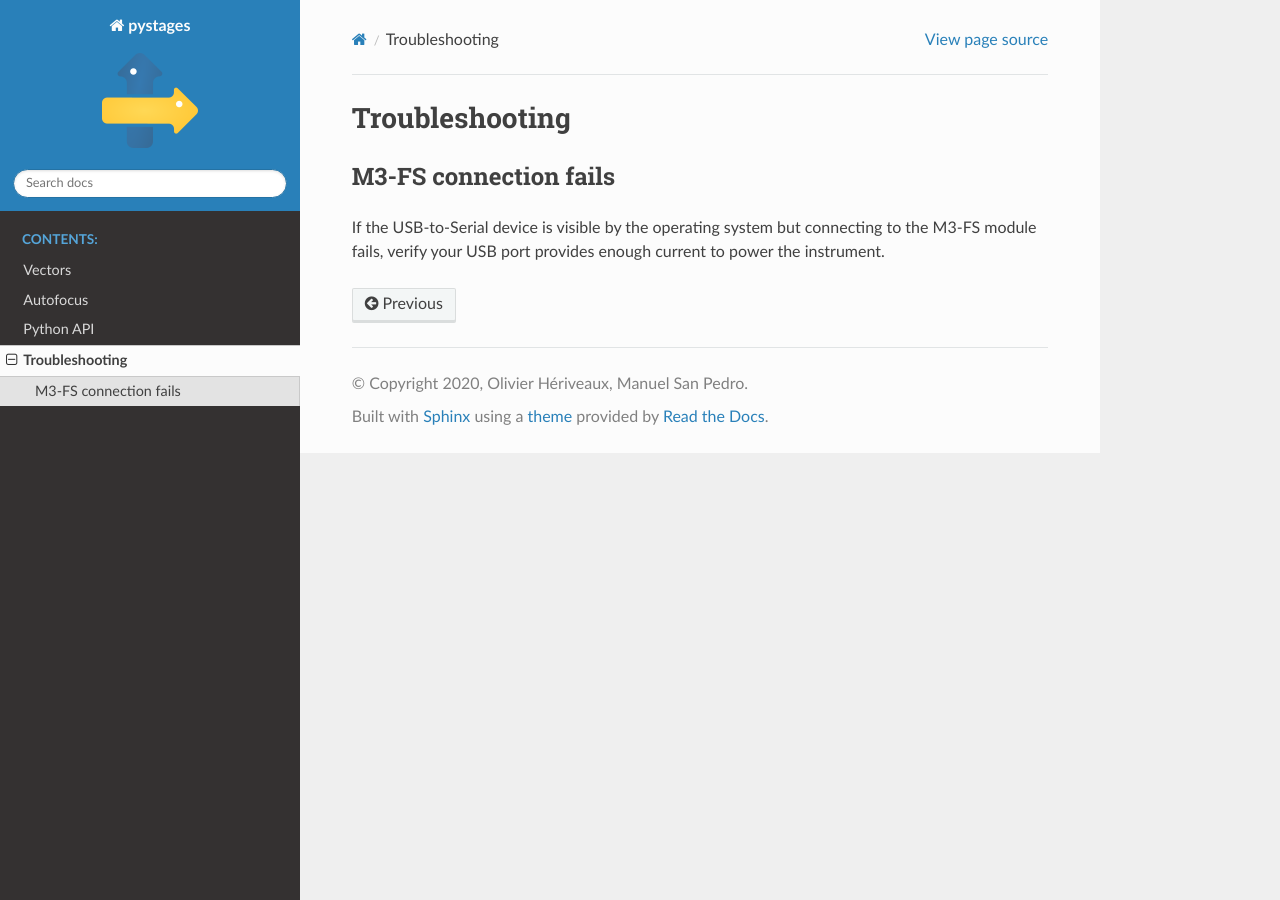
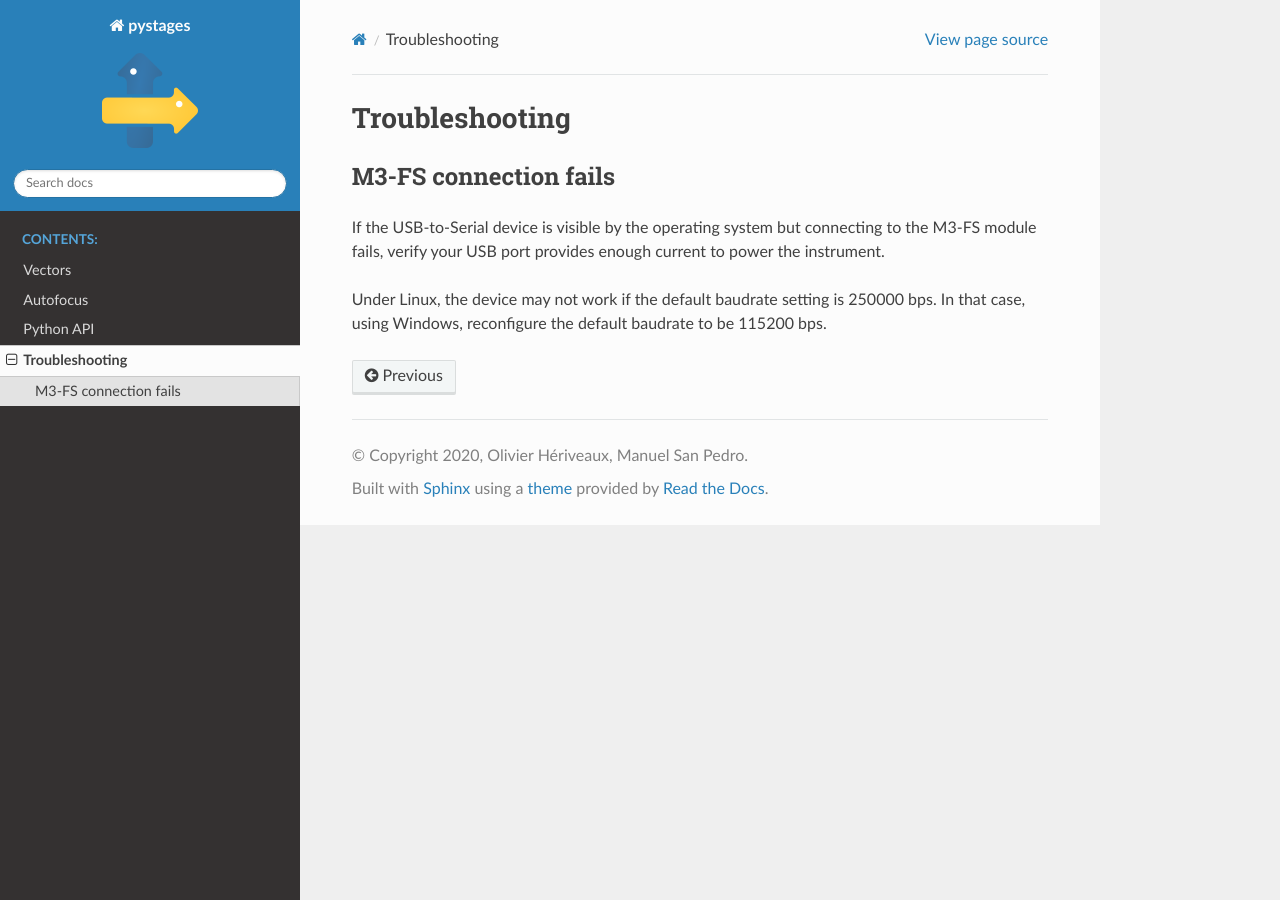
Before and after one commit to Ledger-Donjon/pystages, a Sphinx documentation site: the page built from docs/troubleshooting.rst, in a window 1280 px wide. Built offline with Sphinx 7.4.7 and the Read the Docs theme 2.0.0, drawn with Linux system fonts in a browser that asks for light colours.

Commit message:
Baudrate setting for M3-FS

```diff
--- a/docs/troubleshooting.rst
+++ b/docs/troubleshooting.rst
@@ -7,3 +7,7 @@ M3-FS connection fails
 If the USB-to-Serial device is visible by the operating system but connecting
 to the M3-FS module fails, verify your USB port provides enough current to power
 the instrument.
+
+Under Linux, the device may not work if the default baudrate setting is 250000
+bps. In that case, using Windows, reconfigure the default baudrate to be 115200
+bps.
```
Also changed, not shown: 1 other file.
